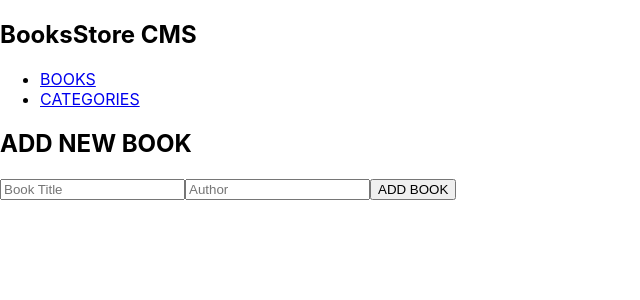
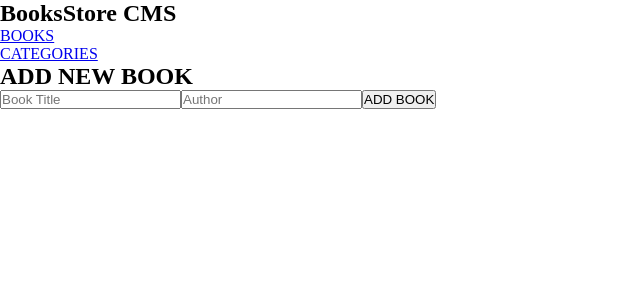
Before and after one commit to udeaghad/my-bookstore, a React (Create React App) app: page / in a window 1280 px wide. Shown: the top 300 px of the page, without its empty margins (0-640 px from the left). Built offline with nearby package versions, Linux system fonts and the light colour scheme; the HTML template or start-up script is replaced by a standard one.

Commit message:
Fix linters and update readme file

```diff
--- a/src/index.css
+++ b/src/index.css
@@ -1,13 +1,5 @@
-body {
+* {
   margin: 0;
-  font-family: -apple-system, BlinkMacSystemFont, 'Segoe UI', 'Roboto', 'Oxygen',
-    'Ubuntu', 'Cantarell', 'Fira Sans', 'Droid Sans', 'Helvetica Neue',
-    sans-serif;
-  -webkit-font-smoothing: antialiased;
-  -moz-osx-font-smoothing: grayscale;
+  padding: 0;
+  box-sizing: border-box;
 }
-
-code {
-  font-family: source-code-pro, Menlo, Monaco, Consolas, 'Courier New',
-    monospace;
-}
```
Also changed, not shown: 1 other file (tests, documents, lock files or other folders).
